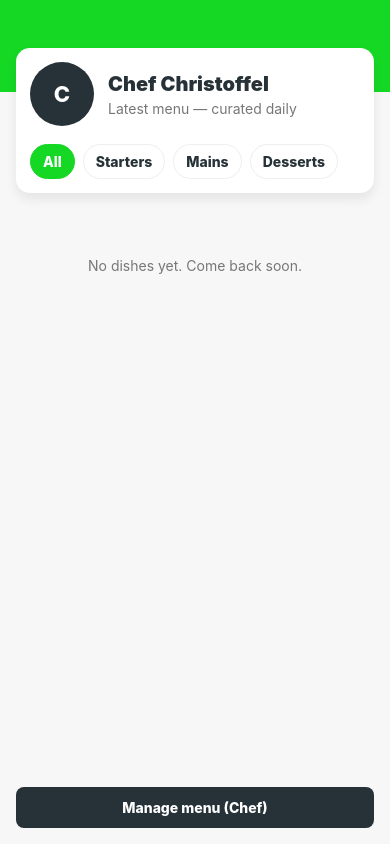
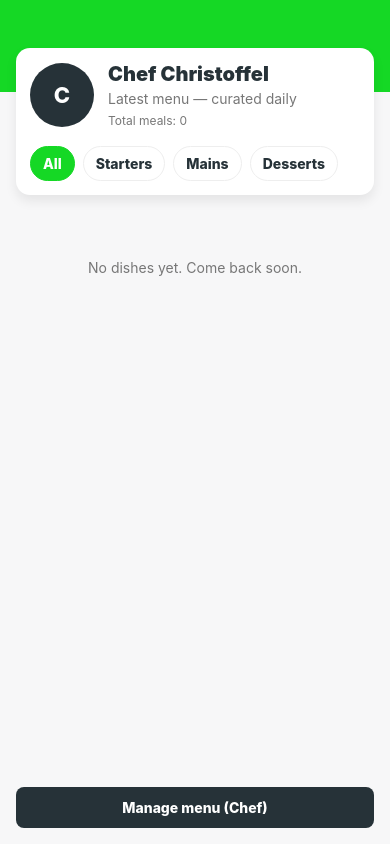
Before and after one commit to strummer7/mast-poe, a React Native app in the folder foodApp/: screen / in a window 390 px wide. Built offline with nearby package versions, Linux system fonts and the light colour scheme.

Commit message:
total meals display

```diff
--- a/foodApp/App.tsx
+++ b/foodApp/App.tsx
@@ -102,7 +102,7 @@ export default function App(): JSX.Element {
           <View style={[styles.headerCard, styles.shadow]}>
             <View style={styles.chefRow}>
               <View style={styles.avatar}><Text style={styles.avatarInitial}>C</Text></View>
-              <View style={styles.chefInfo}><Text style={styles.title}>Chef Christoffel</Text><Text style={styles.tagline}>Latest menu — curated daily</Text></View>
+              <View style={styles.chefInfo}><Text style={styles.title}>Chef Christoffel</Text><Text style={styles.tagline}>Latest menu — curated daily</Text><Text style={{ color: COLORS.muted, marginTop: 6, fontSize: 12 }}>Total meals: {menu.length}</Text></View>
             </View>
             <View style={styles.filterRow}>
               <TouchableOpacity style={[styles.filterBtn, filter === "All" && styles.filterBtnActive]} onPress={() => setFilter("All")}><Text style={[styles.filterText, filter === "All" && styles.filterTextActive]}>All</Text></TouchableOpacity>
```
